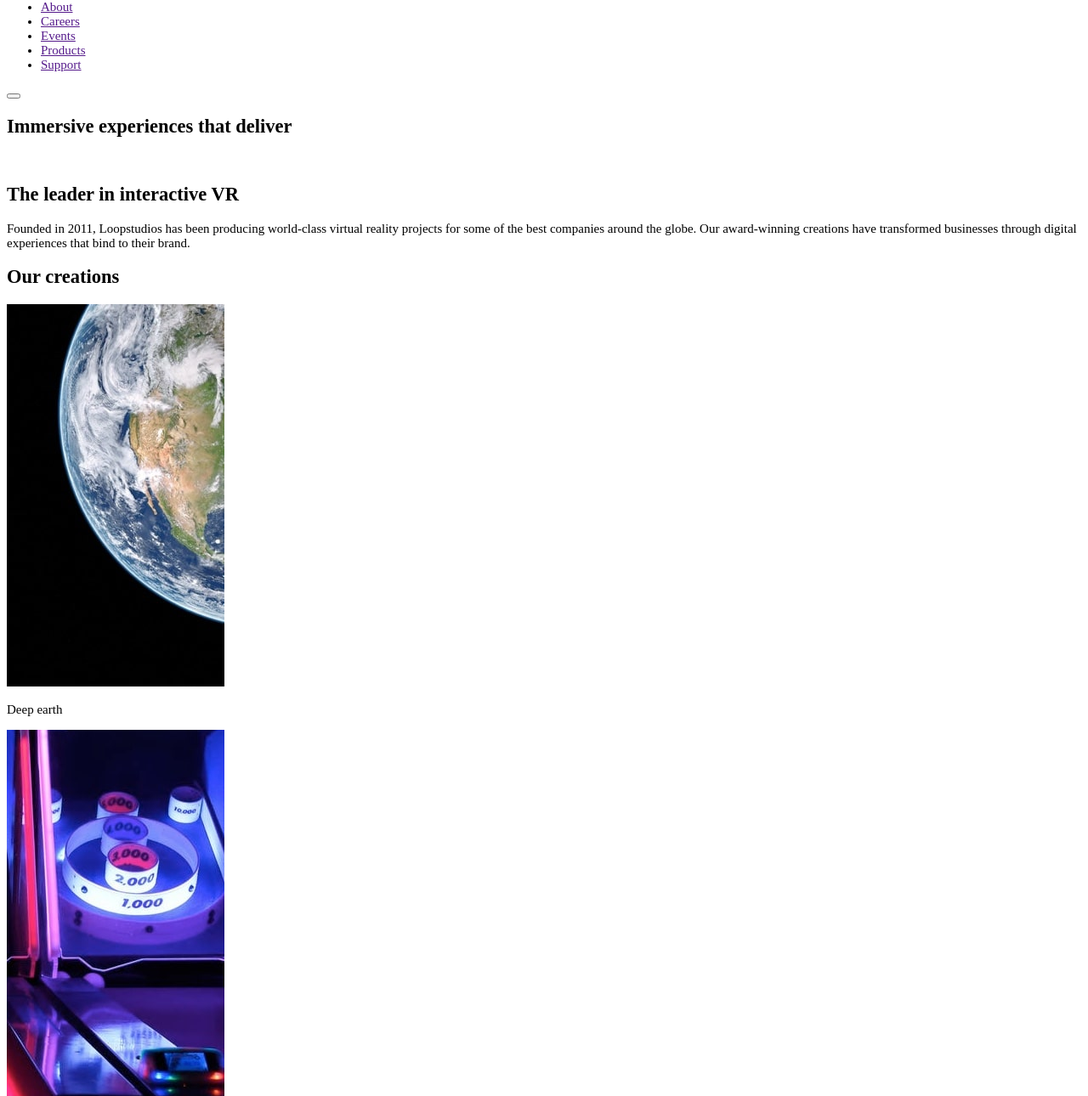
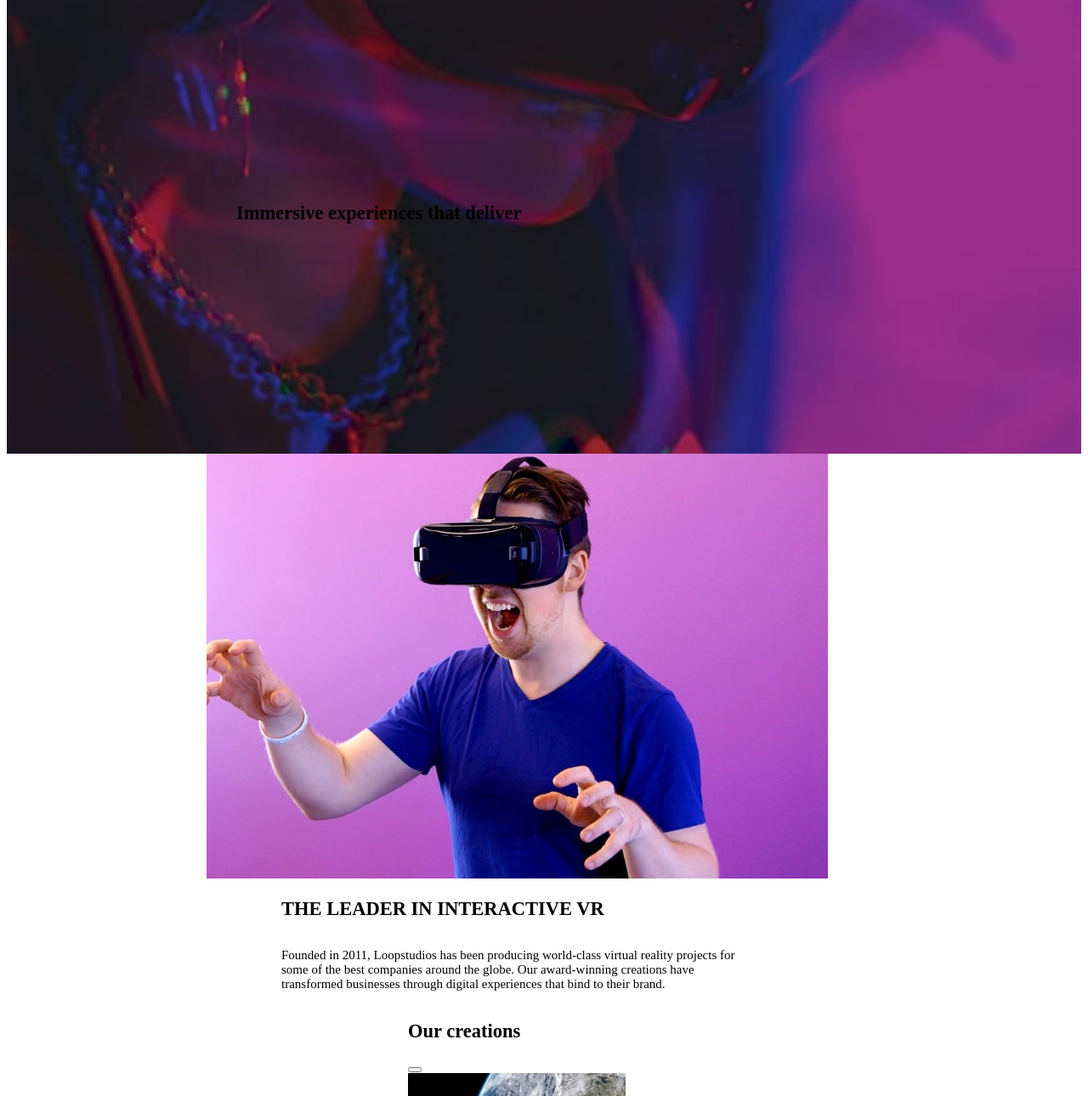
Before and after one commit to LenaM777/loopstudios, a plain HTML site: page index.html in a window 1280 px wide. Shown: the part 40-1330 px from the top of the page at 85% size. Drawn offline with Linux system fonts and the light colour scheme.

Commit message:
Add grid layuot css and update index.html

```diff
--- a/index.html
+++ b/index.html
@@ -20,15 +20,19 @@
                         <li><a class="header__link" href="">Support</a></li>
                     </ul>
                 </nav>
-                <button class="header__burger"></button>
+                <button class="header__burger">button</button>
             </div>
         </header>
         <main class="main">
             <section class="hero-section">
                 <h1 class="hero-section__title">Immersive experiences that deliver</h1>
             </section>
+            <div class="container">
                 <section class="about-section">
-                <img class="about-section__image" src="" alt="">
+                    <picture class="about-section__image">
+                        <source srcset="/images/desktop/image-interactive.jpg" media="(min-width: 1100px)">
+                        <img src="/images/mobile/image-interactive.jpg" alt="Deep earth" />
+                      </picture>
                     <div class="about-section__content">
                         <h2 class="about-section__title">The leader in interactive VR</h2>
                         <p class="about-section__text">Founded in 2011, Loopstudios has been producing world-class virtual reality
@@ -38,14 +42,17 @@
                     </div>
                 </section>
                 <section class="products-section">
+                    <div class="products-section__info">
                         <h2 class="products-section__title">Our creations</h2>
+                        <button class="products-section__button-desktop"></button>
+                    </div>
                     <div class="products-section__list cards-container">
                         <div class="card">
                             <picture class="card__image">
                               <source srcset="/images/desktop/image-deep-earth.jpg" media="(min-width: 1100px)">
                               <img src="/images/mobile/image-deep-earth.jpg" alt="Deep earth" />
                             </picture>
-                        <p class="card__text">Deep earth</h3>
+                            <h3 class="card__text">Deep earth</h3>
                         </div>
                         <div class="card">
                             <picture class="card__image">
@@ -97,8 +104,9 @@
                             <h3 class="card__text">Make it fisheye</h3>
                         </div>
                     </div>
-                <button class="products-section__button"></button>
+                    <button class="products-section__button">See all</button>
                 </section>
+            </div>
         </main>
         <footer class="footer">
             <div class="footer__container">
--- a/style.css
+++ b/style.css
@@ -10,6 +10,7 @@ body {
     display: grid;
     grid-template: repeat(3, min-content) / 1fr;
     min-height: 100%;
+    max-width: 1440px;
     grid-template-areas:
     "header"
     "main"
@@ -17,13 +18,105 @@ body {
 }
 
 .header {
+    display: grid;
+    grid-template-columns: minmax(auto, 1100px);
+    position: absolute;
+    top: 0;
+    left: 0;
+    width: 100%;
+
     grid-area: header;
+
+}
+
+
+
+
+
+
+
+.header__container {
+    display: grid;
+    grid-auto-flow: column;
+
+    width: 100%;
+
+    margin: 0 auto;
+    padding: 0 50px;
+
+}
+
+
+.header__burger {
+    justify-self: end;
+}
+
+.header__menu {
+    display: none;
 }
 
 .main {
+    display: grid;
+    grid-template: auto auto / 1fr;
     grid-area: main;
 }
 
+.hero-section {
+    position: relative;
+    z-index: -1;
+    background-image: url(/images/mobile/image-hero.jpg);
+    background-size: cover;
+    background-repeat: no-repeat;
+    background-position: center;
+}
+
+.hero-section__title {
+    margin: 270px;
+}
+
+
+.container {
+    display: grid;
+    grid-template-columns: minmax(auto, 1100px);
+    width: 100%;
+    max-width: 1440px;
+    margin: 0 auto;
+    padding: 0 50px;
+
+}
+
+
+.about-section {
+    display: grid;
+    grid-auto-flow: row;
+    justify-self: center;
+}
+
+.about-section__content {
+    display: grid;
+    grid-auto-flow: row;
+    max-width: 554px;
+    justify-self: center;
+}
+
+.about-section__title {
+    text-transform: uppercase;
+}
+
+.products-section {
+    display: grid;
+    grid-auto-flow: row;
+    justify-self: center;
+}
+
+.cards-container {
+    display: grid;
+    grid-auto-flow: row;
+}
+
+
 .footer {
+    display: grid;
+    justify-self: center;
     grid-area: footer;
 }
```
Lines whose indentation alone changed are shown as unchanged.
